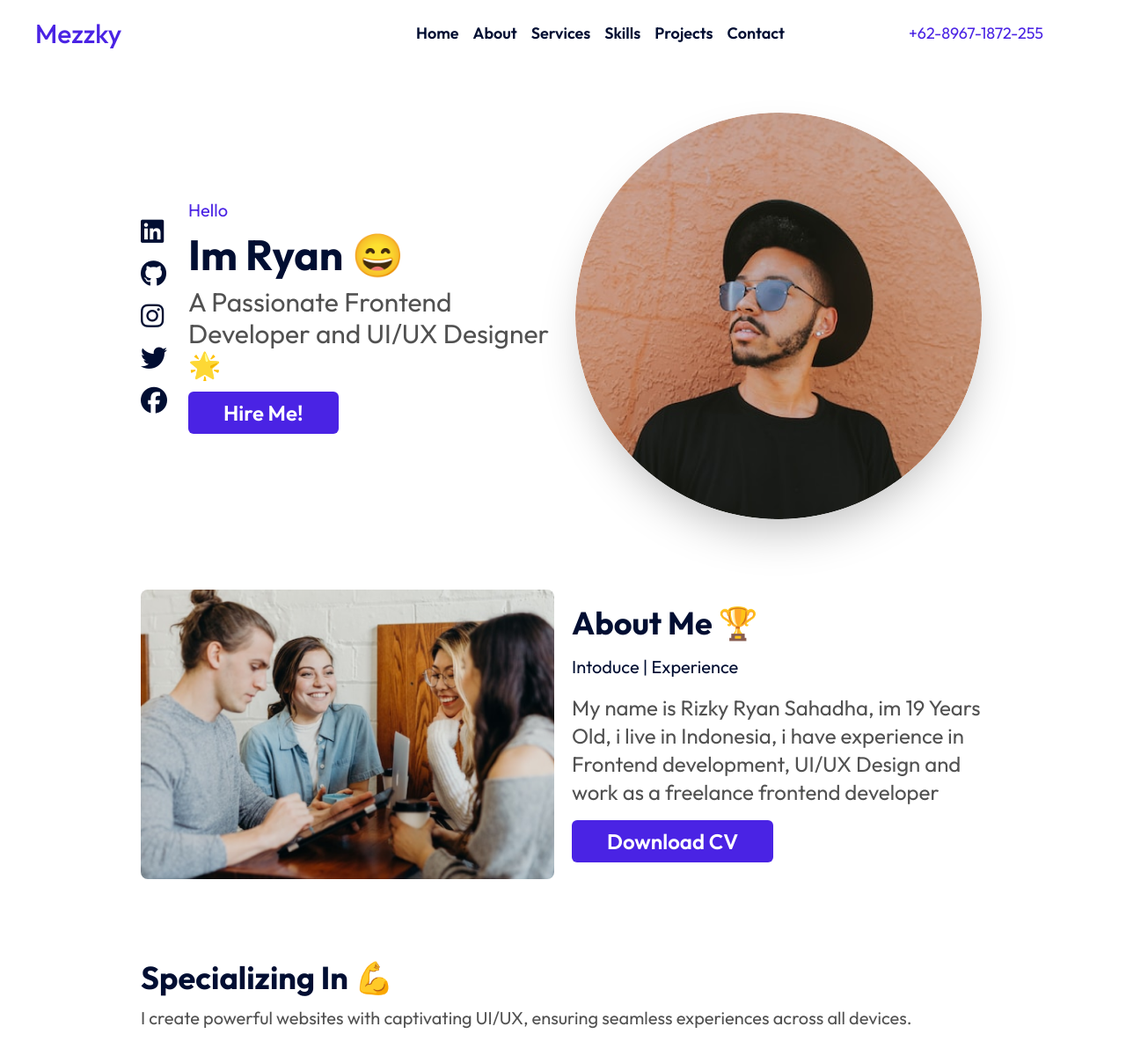
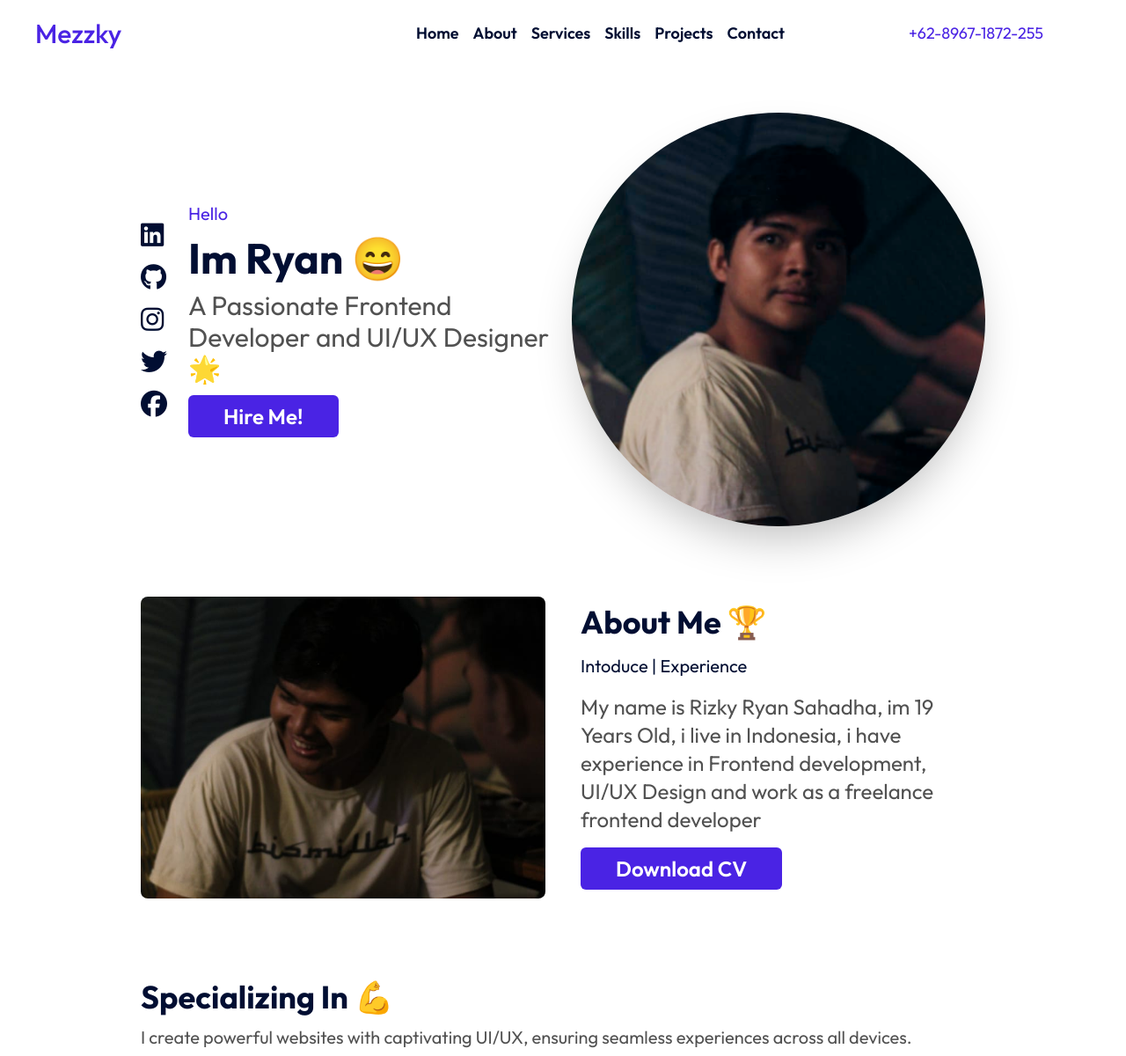
Before and after one commit to Mezzky/website-menu, a website: page index.html in a window 1280 px wide. Shown: the top 1200 px of the page at 88% size. Drawn offline with nearby package versions, Linux system fonts and the light colour scheme.

Commit message:
Ready to Publish

```diff
--- a/index.html
+++ b/index.html
@@ -32,7 +32,7 @@
                 </ul>
             </nav>
             <nav class="btn flex justify-between w-full gap-4 laptop:w-52">
-                <a class="py-2 laptop:duration-100 rounded-md text-main hover:underline cursor-pointer laptop:text-lg">+62-8967-1872-255</a>
+                <a href="https://wa.me/6289671872255" class="py-2 laptop:duration-100 rounded-md text-main hover:underline cursor-pointer laptop:text-lg">+62-8967-1872-255</a>
             </nav>
         </div>
         <div class="menu-toggle relative flex items-center h-[30px] w-[30px] laptop:hidden">
@@ -64,14 +64,14 @@
             </div>
         </div>
         <div class="img-home order-1 flex items-center justify-center laptop:order-2" data-aos="fade-in" data-aos-duration="1000">
-            <img class="shadow-2xl rounded-full" src="./Assets/profile-img.png" alt="Profile">
+            <img class="shadow-2xl rounded-full" src="./Assets/profile-ryan.png" alt="Profile">
         </div>
     </section>
 
     <!-- About -->
-    <section id="about" class="pt-20 px-5 grid tablet:px-10 grid-cols-1 gap-5 tablet:grid-cols-2 laptop:px-40 laptop:items-center">
+    <section id="about" class="pt-20 px-5 grid tablet:px-10 grid-cols-1 gap-5 tablet:grid-cols-2 laptop:px-40 laptop:items-center laptop:gap-10">
         <div class="about-img flex items-center justify-center" data-aos="fade-in" data-aos-duration="1000">
-            <img class="rounded-lg" src="./Assets/about-img.png" alt="About">
+            <img class="rounded-lg" src="./Assets/about-ryan.png" alt="About">
         </div>
         <div class="about-content flex flex-col gap-2 laptop:gap-4" data-aos="fade-right" data-aos-duration="1000">
             <h2 class="text-dark text-2xl font-bold laptop:text-4xl">About Me &#x1F3C6;</h2>
@@ -369,7 +369,7 @@
                         <h2 class="font-medium text-main text-2xl laptop:text-4xl">Mezzky</h2>
                     </a>
                 </div>
-                <ul class="flex flex-col gap-2 tablet:flex-row laptop:flex-col self-end">
+                <ul class="flex flex-col gap-2 tablet:flex-row laptop:gap-4 self-end">
                     <li><a class="links" href="#home">Home</a></li>
                     <li><a class="links" href="#about">About</a></li>
                     <li><a class="links" href="#service">Services</a></li>
```
Also changed, not shown: Assets/about-ryan.png (added), Assets/profile-ryan.png (added), Assets/ryan-img-2.png (added), Assets/ryan-img-3.png (added), Assets/ryan-img.png (added), CSS/output.css.
